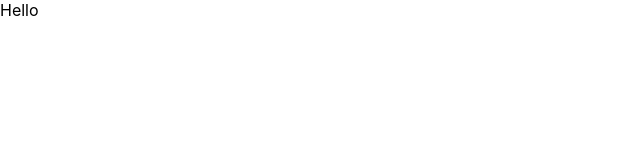
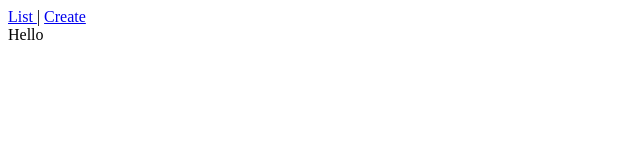
Before and after one commit to hyeonmi/nuxt-todos, a Nuxt app: page / in a window 1280 px wide. Shown: the top 160 px of the page, without its empty margins (0-640 px from the left). Built offline with nearby package versions, Linux system fonts and the light colour scheme.

Commit message:
add NavBar component

```diff
--- /dev/null
+++ b/components/NavBar.vue
@@ -0,0 +1,10 @@
+<template>
+  <div>
+    <nuxt-link to="/">
+      List
+    </nuxt-link> |
+    <nuxt-link to="/todo/create">
+      Create
+    </nuxt-link>
+  </div>
+</template>
--- a/layouts/default.vue
+++ b/layouts/default.vue
@@ -1,55 +1,15 @@
 <template>
   <div>
+    <nav-bar />
     <nuxt />
   </div>
 </template>
 
-<style>
-html {
-  font-family: 'Source Sans Pro', -apple-system, BlinkMacSystemFont, 'Segoe UI',
-    Roboto, 'Helvetica Neue', Arial, sans-serif;
-  font-size: 16px;
-  word-spacing: 1px;
-  -ms-text-size-adjust: 100%;
-  -webkit-text-size-adjust: 100%;
-  -moz-osx-font-smoothing: grayscale;
-  -webkit-font-smoothing: antialiased;
-  box-sizing: border-box;
+<script>
+import NavBar from '~/components/NavBar'
+export default {
+  components: {
+    NavBar
+  }
 }
-
-*,
-*:before,
-*:after {
-  box-sizing: border-box;
-  margin: 0;
-}
-
-.button--green {
-  display: inline-block;
-  border-radius: 4px;
-  border: 1px solid #3b8070;
-  color: #3b8070;
-  text-decoration: none;
-  padding: 10px 30px;
-}
-
-.button--green:hover {
-  color: #fff;
-  background-color: #3b8070;
-}
-
-.button--grey {
-  display: inline-block;
-  border-radius: 4px;
-  border: 1px solid #35495e;
-  color: #35495e;
-  text-decoration: none;
-  padding: 10px 30px;
-  margin-left: 15px;
-}
-
-.button--grey:hover {
-  color: #fff;
-  background-color: #35495e;
-}
-</style>
+</script>
```
